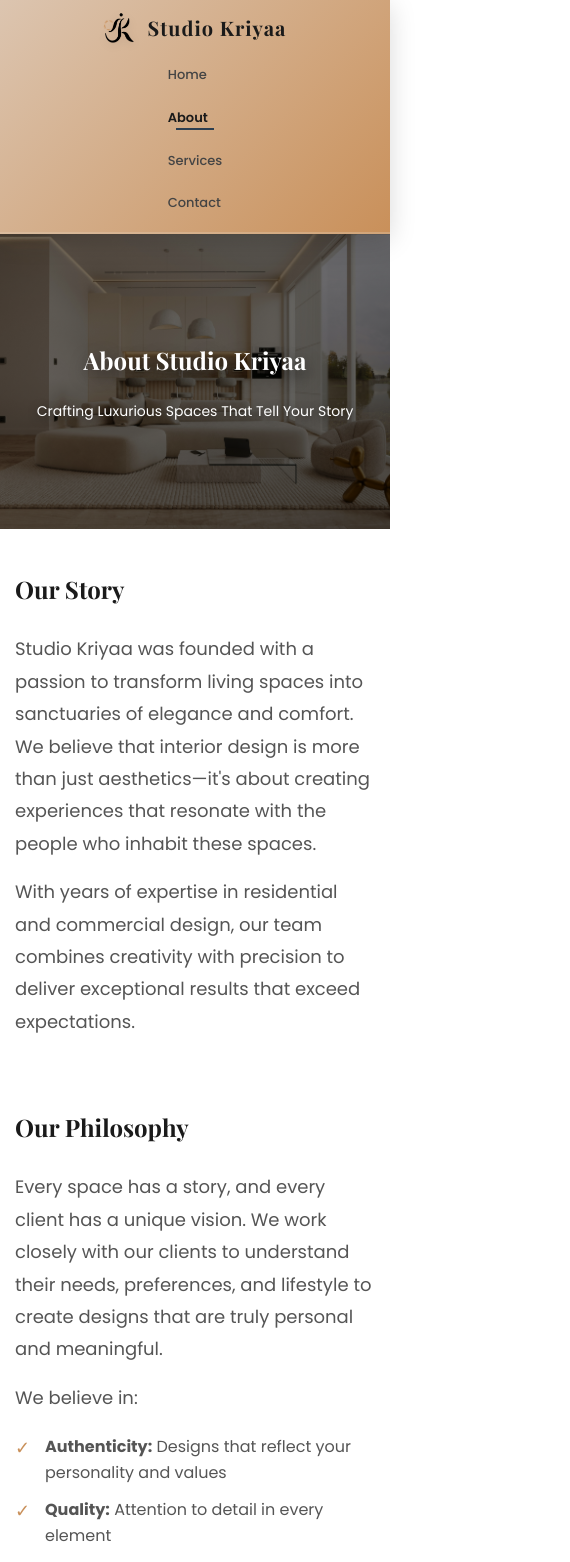
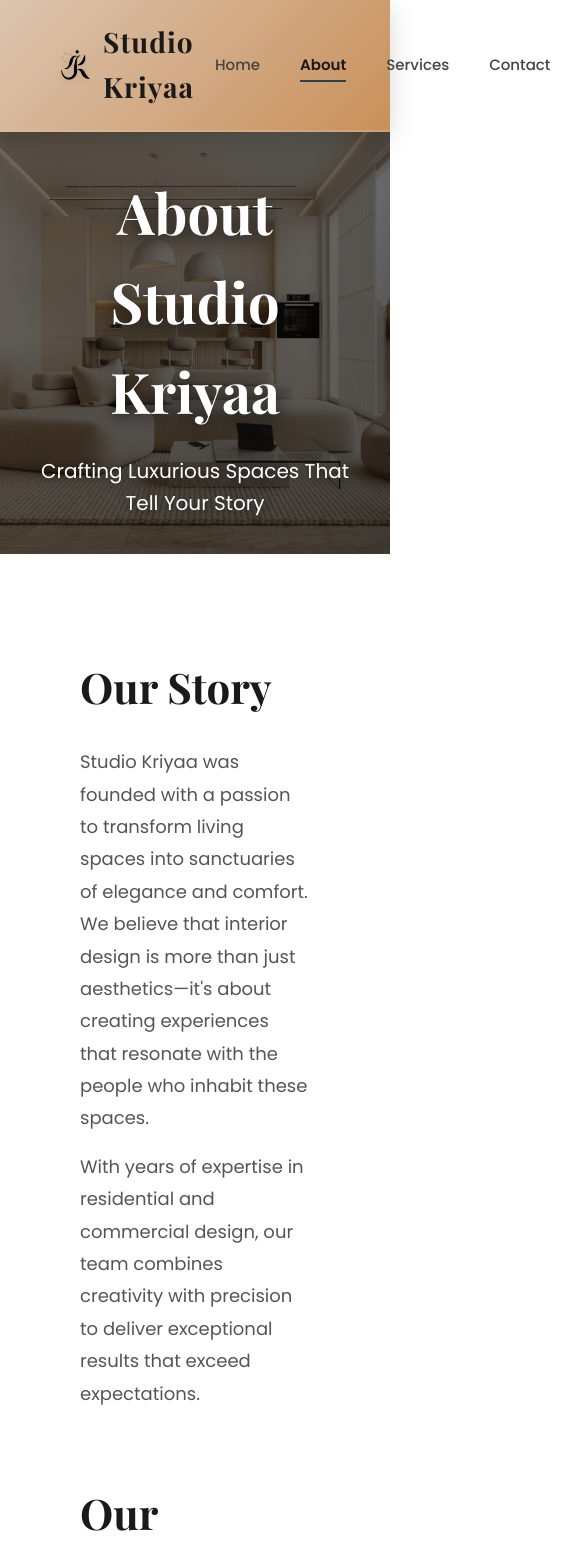
Before and after one commit to maheshbhagwat1997/studio-kriyaa, a React (Vite) app: page /about in a window 390 px wide. Shown: the top 1562 px of the page, 570 px wide, since content can reach past the window. Built offline with nearby package versions, Linux system fonts and the light colour scheme.

Commit message:
Updated design

```diff
--- a/src/HomePage.css
+++ b/src/HomePage.css
@@ -624,300 +624,5 @@ h1, h2, h3, h4, h5, h6 {
   padding-top: 30px;
 }
 
-/* RESPONSIVE DESIGN */
-@media (max-width: 1024px) {
-  .navbar {
-    padding: 15px 40px;
-  }
-
-  .navbar .logo {
-    font-size: 24px;
-  }
-
-  .navbar nav a {
-    padding: 8px 15px;
-    font-size: 14px;
-  }
-
-  .hero-header {
-    padding: 60px 40px;
-    height: 85vh;
-  }
-
-  .hero-header h1 {
-    font-size: 48px;
-  }
-
-  .hero-header p {
-    font-size: 18px;
-  }
-
-  .process-section {
-    padding: 80px 40px;
-    gap: 30px;
-  }
-
-  .process-card {
-    width: 100%;
-    padding: 35px;
-  }
-
-  .explore-banner h2 {
-    font-size: 42px;
-  }
-
-  .content-section {
-    padding: 80px 40px;
-    gap: 50px;
-  }
-
-  .content-image {
-    width: 50%;
-  }
-
-  .content-text {
-    width: 50%;
-  }
-
-  .content-text h2 {
-    font-size: 36px;
-  }
-
-  .promo-section h2 {
-    font-size: 38px;
-  }
-
-  .footer {
-    padding: 60px 40px;
-  }
-}
-
-@media (max-width: 768px) {
-  .navbar {
-    padding: 12px 20px;
-    flex-direction: column;
-    gap: 15px;
-  }
-
-  .navbar nav {
-    flex-wrap: wrap;
-    justify-content: center;
-    gap: 10px;
-  }
-
-  .navbar nav a {
-    padding: 6px 12px;
-    font-size: 13px;
-  }
-
-  .hero-header {
-    padding: 40px 20px;
-    height: 80vh;
-    align-items: center;
-    text-align: center;
-  }
-
-  .hero-header h1 {
-    font-size: 36px;
-    max-width: 100%;
-  }
-
-  .hero-header p {
-    font-size: 16px;
-    max-width: 100%;
-  }
-
-  .process-section {
-    padding: 60px 20px;
-    flex-direction: column;
-    gap: 25px;
-  }
-
-  .process-card {
-    width: 100%;
-    padding: 30px 20px;
-  }
-
-  .process-card h3 {
-    font-size: 22px;
-  }
-
-  .process-card p {
-    font-size: 15px;
-  }
-
-  .explore-banner {
-    height: 300px;
-  }
-
-  .explore-banner h2 {
-    font-size: 32px;
-    max-width: 90%;
-  }
-
-  .content-section {
-    padding: 60px 20px;
-    flex-direction: column;
-    gap: 30px;
-  }
-
-  .content-section.reverse {
-    flex-direction: column;
-  }
-
-  .content-image,
-  .content-text {
-    width: 100%;
-  }
-
-  .content-text h2 {
-    font-size: 28px;
-  }
-
-  .content-text p {
-    font-size: 16px;
-  }
-
-  .outline-btn {
-    padding: 12px 28px;
-    font-size: 15px;
-  }
-
-  .promo-section {
-    height: 350px;
-    padding: 40px 20px;
-  }
-
-  .promo-section h2 {
-    font-size: 28px;
-    max-width: 100%;
-    margin-bottom: 25px;
-  }
-
-  .footer {
-    padding: 50px 20px;
-  }
-
-  .footer-columns {
-    flex-direction: column;
-    gap: 30px;
-    margin-bottom: 30px;
-  }
-
-  .footer-col {
-    text-align: center;
-  }
-
-  .footer-col p {
-    margin-bottom: 8px;
-  }
-
-  .copyright {
-    font-size: 13px;
-  }
-}
-
-@media (max-width: 480px) {
-  .navbar {
-    padding: 10px 15px;
-  }
-
-  .navbar .logo {
-    font-size: 20px;
-  }
-
-  .navbar nav {
-    flex-direction: column;
-    gap: 8px;
-  }
-
-  .navbar nav a {
-    padding: 5px 10px;
-    font-size: 12px;
-  }
-
-  .hero-header {
-    padding: 30px 15px;
-    height: 75vh;
-  }
-
-  .hero-header h1 {
-    font-size: 28px;
-  }
-
-  .hero-header p {
-    font-size: 14px;
-  }
-
-  .hero-btn,
-  .outline-btn {
-    padding: 12px 24px;
-    font-size: 14px;
-  }
-
-  .process-section {
-    padding: 40px 15px;
-  }
-
-  .process-card {
-    padding: 25px 15px;
-  }
-
-  .process-card h3 {
-    font-size: 18px;
-  }
-
-  .process-card p {
-    font-size: 14px;
-  }
-
-  .explore-banner {
-    height: 250px;
-  }
-
-  .explore-banner h2 {
-    font-size: 24px;
-  }
-
-  .content-section {
-    padding: 40px 15px;
-  }
-
-  .content-text h2 {
-    font-size: 22px;
-    margin-bottom: 15px;
-  }
-
-  .content-text p {
-    font-size: 14px;
-    margin-bottom: 20px;
-  }
-
-  .promo-section {
-    height: 300px;
-    padding: 30px 15px;
-  }
-
-  .promo-section h2 {
-    font-size: 20px;
-    margin-bottom: 20px;
-  }
-
-  .footer {
-    padding: 40px 15px;
-  }
-
-  .footer-logo {
-    font-size: 22px;
-    margin-bottom: 25px;
-  }
-
-  .footer-col h4 {
-    font-size: 16px;
-    margin-bottom: 12px;
-  }
-
-  .footer-col p {
-    font-size: 13px;
-  }
-}
+/* RESPONSIVE DESIGN (removed) - keeping desktop styles for all screen sizes */
+/* Mobile-specific overrides removed to make desktop and mobile views the same */
--- a/src/styles/Pages.css
+++ b/src/styles/Pages.css
@@ -478,171 +478,5 @@
   font-weight: 500;
 }
 
-/* RESPONSIVE DESIGN */
-@media (max-width: 1024px) {
-  .about-content,
-  .services-section,
-  .contact-section {
-    padding: 80px 40px;
-  }
-
-  .services-grid {
-    grid-template-columns: repeat(2, 1fr);
-    gap: 30px;
-  }
-
-  .process-steps {
-    grid-template-columns: repeat(2, 1fr);
-    gap: 25px;
-  }
-
-  .features-grid {
-    grid-template-columns: 1fr;
-  }
-
-  .contact-container {
-    grid-template-columns: 1fr;
-    gap: 50px;
-  }
-
-  .page-hero h1 {
-    font-size: 42px;
-  }
-
-  .page-hero p {
-    font-size: 18px;
-  }
-
-  .cta-section {
-    padding: 80px 40px;
-  }
-
-  .cta-section h2 {
-    font-size: 36px;
-  }
-}
-
-@media (max-width: 768px) {
-  .about-content,
-  .services-section,
-  .contact-section {
-    padding: 60px 20px;
-  }
-
-  .services-grid {
-    grid-template-columns: 1fr;
-  }
-
-  .process-steps {
-    grid-template-columns: 1fr;
-  }
-
-  .feature-card {
-    padding: 30px;
-  }
-
-  .service-item {
-    padding: 35px;
-  }
-
-  .page-hero {
-    padding: 40px 20px;
-    height: 40vh;
-  }
-
-  .page-hero h1 {
-    font-size: 32px;
-  }
-
-  .page-hero p {
-    font-size: 16px;
-  }
-
-  .content-block h2 {
-    font-size: 32px;
-  }
-
-  .contact-form {
-    padding: 30px;
-  }
-
-  .cta-section {
-    padding: 60px 20px;
-  }
-
-  .cta-section h2 {
-    font-size: 28px;
-  }
-
-  .navbar {
-    padding: 12px 20px;
-    flex-direction: column;
-    gap: 15px;
-  }
-
-  .navbar nav {
-    flex-wrap: wrap;
-    justify-content: center;
-    gap: 10px;
-  }
-
-  .navbar nav .nav-link {
-    padding: 6px 12px;
-    font-size: 13px;
-  }
-}
-
-@media (max-width: 480px) {
-  .about-content,
-  .services-section,
-  .contact-section {
-    padding: 40px 15px;
-  }
-
-  .page-hero {
-    padding: 30px 15px;
-    height: 35vh;
-  }
-
-  .page-hero h1 {
-    font-size: 24px;
-  }
-
-  .page-hero p {
-    font-size: 14px;
-  }
-
-  .content-block h2 {
-    font-size: 24px;
-  }
-
-  .service-icon {
-    font-size: 36px;
-  }
-
-  .feature-card,
-  .service-item {
-    padding: 25px 15px;
-  }
-
-  .contact-container {
-    gap: 30px;
-  }
-
-  .social-links {
-    flex-direction: column;
-  }
-
-  .social-link {
-    display: block;
-    text-align: center;
-  }
-
-  .cta-section {
-    padding: 40px 15px;
-  }
-
-  .cta-section h2 {
-    font-size: 20px;
-  }
-}
+/* RESPONSIVE DESIGN (removed) - keeping desktop styles for all screen sizes */
+/* Mobile-specific overrides removed to make desktop and mobile views the same */
```
